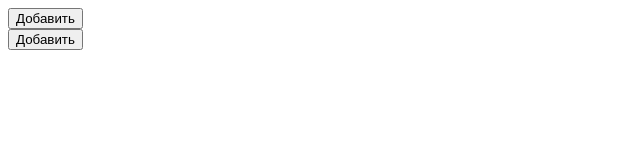
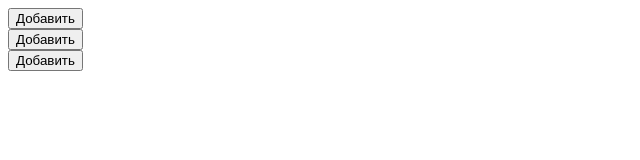
Before and after one commit to s-kobets/widgets, a website built with webpack: page static_src/index.html in a window 1280 px wide. Shown: the whole page, without its empty margins (0-640 px from the left). Built offline with nearby package versions, Linux system fonts and the light colour scheme.

Commit message:
add block 1

```diff
--- a/static_src/index.html
+++ b/static_src/index.html
@@ -21,6 +21,12 @@
         	data-arg-id="2">
         </div>
 
+        <div data-widget="comment"
+        	data-arg-service="market"
+        	data-arg-name="market"
+        	data-arg-id="3">
+        </div>
+
         <script
   			src="https://code.jquery.com/jquery-3.1.1.min.js"
   			integrity="sha256-hVVnYaiADRTO2PzUGmuLJr8BLUSjGIZsDYGmIJLv2b8="
```
